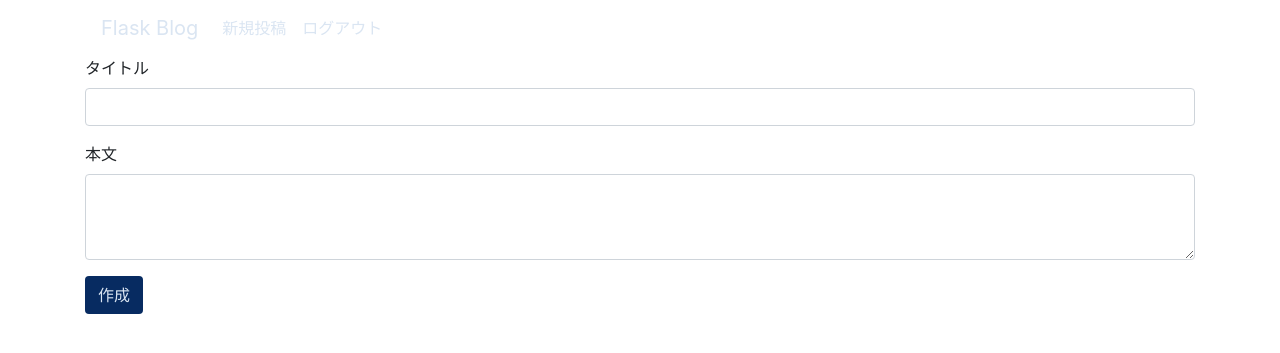
After one commit to ryujumatsu/Flask_-, a Flask app: page /entries/new in a window 1280 px wide. The commit adds this page. Shown: the top 353 px of the page. Run offline with Flask 3, Linux system fonts and the light colour scheme; the visitor is signed in with stand-in values (Sample User, id 1); some libraries are stand-ins or nearby versions.

Commit message:
finish chapter26

```diff
--- a/Kawano/application/flask_blog/__init__.py
+++ b/Kawano/application/flask_blog/__init__.py
@@ -12,4 +12,4 @@ app.config.from_object('flask_blog.config')
 db = SQLAlchemy(app)
 
 #viewsファイルのインポート
-import flask_blog.views
+from flask_blog.views import views,entries
--- a/Kawano/application/flask_blog/models/entries.py
+++ b/Kawano/application/flask_blog/models/entries.py
@@ -4,6 +4,7 @@ from datetime import datetime
 class Entry(db.Model):
     __tablename__ = 'entries'
     id = db.Column(db.Integer, primary_key=True)
+        # id = db.Column(db.Integer, primary_key=True, autoincrement=True)
     title = db.Column(db.String(50), unique=True)
     text = db.Column(db.Text)
     created_at = db.Column(db.DateTime)
--- /dev/null
+++ b/Kawano/application/flask_blog/templates/entries/new.html
@@ -0,0 +1,14 @@
+{% extends "layout.html" %}
+{% block body %}
+<form action="{{ url_for('add_entry') }}" method="post" class="add-entry" >
+    <div class="form-group">
+        <label for="InputTitle">タイトル</label>
+        <input type="text" class="form-control" id="InputTitle" name="title">
+    </div>
+    <div class="form-group">
+        <label for="InputText">本文</label>
+        <textarea type="text" class="form-control" id="InputText" name="text" rows="3"></textarea>
+    </div>
+    <button type="submit" class="btn" style="background-color: #072b61; color: #dae5f2;">作成</button>
+</form>
+{% endblock %}
--- /dev/null
+++ b/Kawano/application/flask_blog/templates/layout.css
@@ -0,0 +1,5 @@
+@charset "UTF-8";
+
+.container{
+    background-color: #072b61;;
+}
--- a/Kawano/application/flask_blog/templates/layout.html
+++ b/Kawano/application/flask_blog/templates/layout.html
@@ -1,13 +1,14 @@
 <!DOCTYPE html>
 <title>Flask Blog</title>
 
+<link rel="stylesheet" href="./layout.css">
 <link rel="stylesheet" href="https://maxcdn.bootstrapcdn.com/bootstrap/4.0.0/css/bootstrap.min.css">
 <script src=""https://code.jquery.com/jquery-3.2.1.slim.min.js></script>
 <script src="https://cdnjs.cloudflare.com/ajax/libs/popper.js/1.12.9/umd/popper.min.js"></script>
 <script src="https://maxcdn.bootstrapcdn.com/bootstrap/4.0.0/js/bootstrap.min.js"></script>
 
 <div class="container">
-    <nav class="navbar navbar-expand-lg navbar-light" style="background-color: #072b61;">
+    <nav class="navbar navbar-expand-lg navbar-light">
         <a class="navbar-brand" href="{{ url_for('show_entries') }}" style="color: #dae5f2;">Flask Blog</a>
         <button class="navbar-toggler" type="button" data-bs-toggle="collapse" data-bs-target="#navbarNav" aria-controls="navbarNav" aria-expanded="false" aria-label="Toggle navigation">
             <span class="navbar-toggler-icon"></span>
@@ -19,6 +20,9 @@
                     <a class="nav-link" href="{{ url_for('login') }}" style="color: #dae5f2;">ログイン</a>
                 </li>
                 {% else %}
+                <li class="nav-item">
+                    <a class="nav-link" href="{{ url_for('new_entry') }}" style="color: #dae5f2;">新規投稿</a>
+                </li>
                 <li class="nav-item">
                     <a class="nav-link" href="{{ url_for('logout') }}" style="color: #dae5f2;">ログアウト</a>
                 </li>
--- /dev/null
+++ b/Kawano/application/flask_blog/views/entries.py
@@ -0,0 +1,31 @@
+from flask import request,redirect,url_for,render_template,flash,session
+#__init__.pyで作成したappをインポート
+from flask_blog import app
+from flask_blog.models.entries import Entry
+from flask_blog import db
+#URLアクセスがあったときの処理
+@app.route('/')##http
+def show_entries():
+    if not session.get('logged_in'):
+        return redirect(url_for('login'))
+    entries = Entry.query.order_by(Entry.id.desc()).all()
+    return render_template('entries/index.html',entries=entries)
+
+@app.route('/entries/new',methods=['GET'])
+def new_entry():
+    if not session.get('logged_in'):
+        return redirect(url_for('login'))
+    return render_template('entries/new.html')
+
+@app.route('/entries', methods=['POST'])
+def add_entry():
+    if not session.get('logged_in'):
+        return redirect(url_for('login'))
+    entry = Entry(
+        title = request.form['title'],
+        text = request.form['text']
+    )
+    db.session.add(entry)
+    db.session.commit()
+    flash("新しい記事が作成されました")
+    return redirect(url_for('show_entries'))
```
Also changed, not shown: Kawano/application/flask_blog/templates/entries/index.html (+11 -1 lines), Kawano/application/flask_blog/views/views.py (renamed from Kawano/application/flask_blog/views.py, +2 -7 lines), Kawano/application/flask_blog/views/__init__.py (added).
